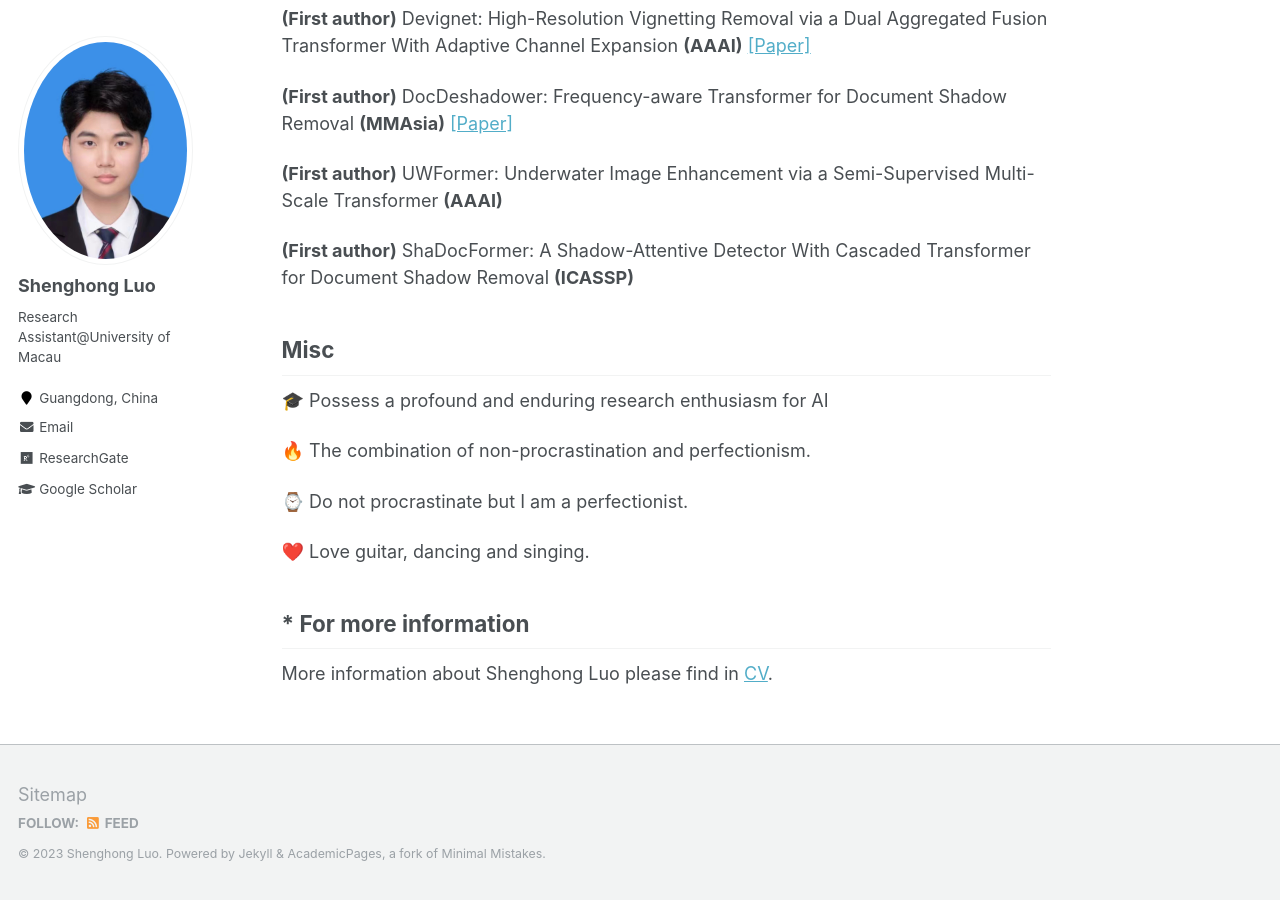
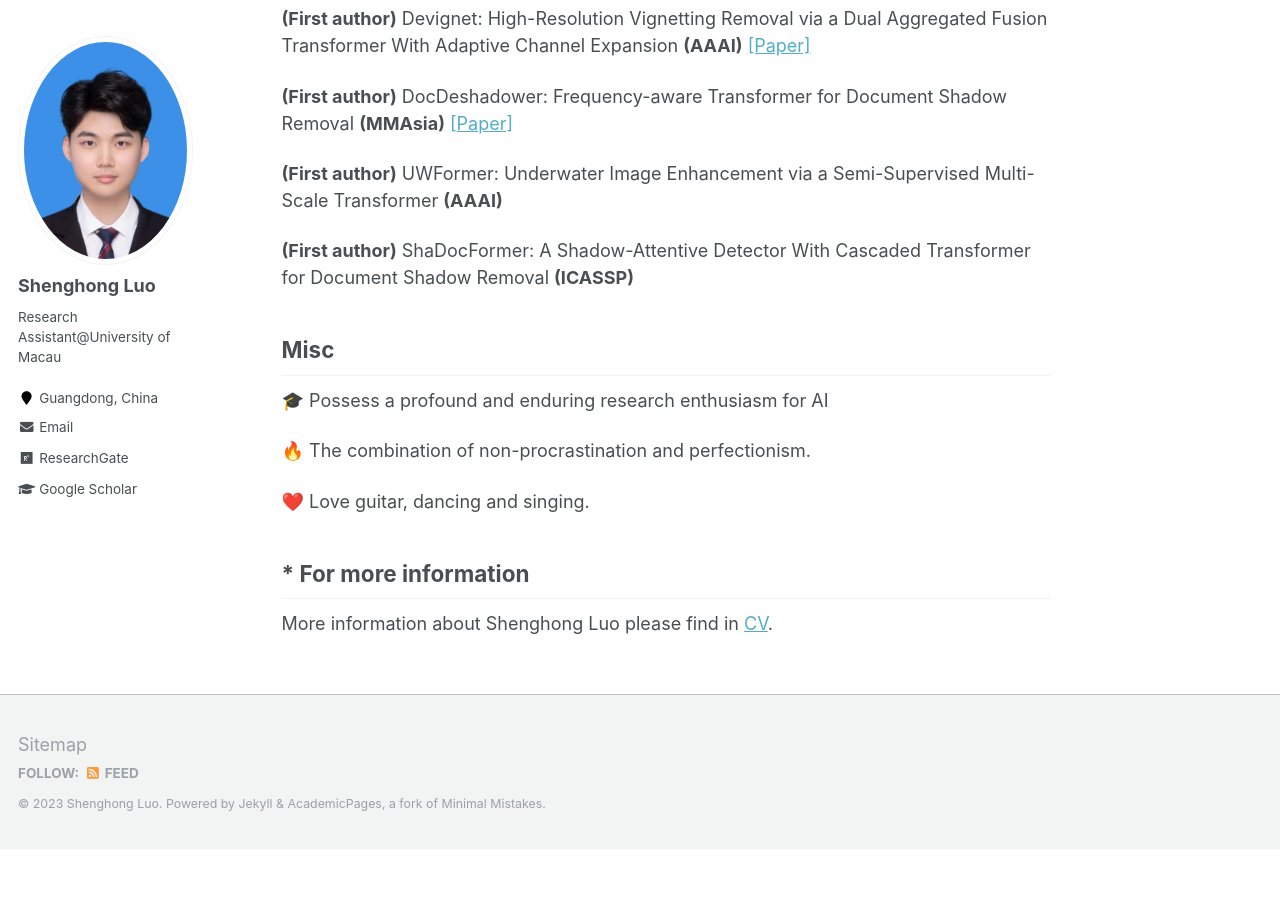
Before and after one commit to Shenghong-Luo/Shenghong-Luo.github.io, a Jekyll site: the page built from _pages/about.md, in a window 1280 px wide and 900 px high, scrolled down 1145 px. Built offline with Jekyll 4.4.1, drawn with Linux system fonts in a browser that asks for light colours; after the commit the page ends 1994 px from its top, so only the background shows below that.

Commit message:
Update about.md

```diff
--- a/_pages/about.md
+++ b/_pages/about.md
@@ -41,8 +41,6 @@ Zinuo Li\*, **Shenghong Luo\***, et al. 3D Reconstruction System for Foot Arch D
 
 🔥 The combination of non-procrastination and perfectionism.
 
-⌚️ Do not procrastinate but I am a perfectionist.
-
 ❤️ Love guitar, dancing and singing.
 
 ## * For more information
```
